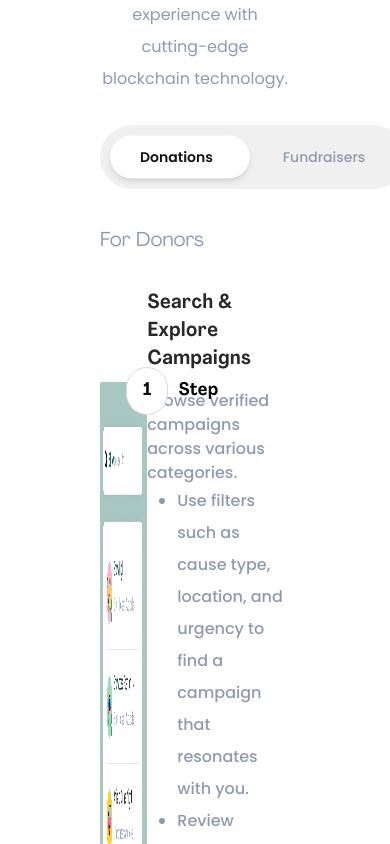
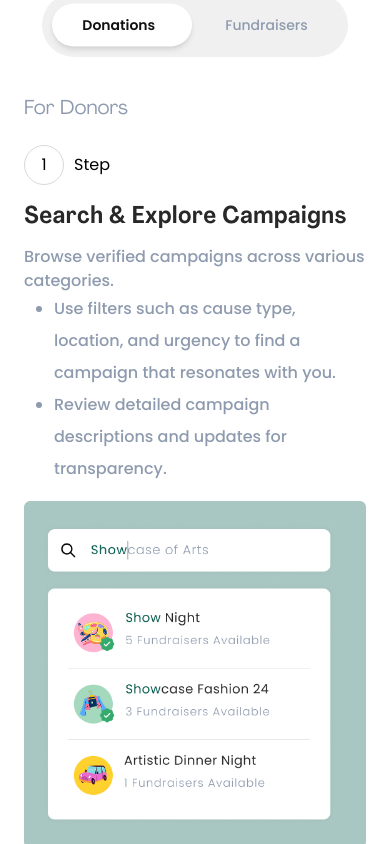
Before and after one commit to Token-Giver/token-giver-website, a Next.js app: page /learn in a window 390 px wide. Shown: the part 1460-2304 px from the top of the page. Built offline with nearby package versions, Linux system fonts and the light colour scheme.

Commit message:
feat: improve EasySteps component responsiveness and styling

```diff
--- a/app/components/easy-steps.tsx
+++ b/app/components/easy-steps.tsx
@@ -1,25 +1,25 @@
-"use client";
-import React, { useState } from "react";
-import { donorSteps, fundraiserSteps } from "../utils/data";
-import StepBlock from "./ui/step-block";
+'use client';
+import React, { useState } from 'react';
+import { donorSteps, fundraiserSteps } from '../utils/data';
+import StepBlock from './ui/step-block';
 
 function EasySteps() {
-  const [currentTab, setCurrentTab] = useState<"donations" | "fundraisers">(
-    "donations"
+  const [currentTab, setCurrentTab] = useState<'donations' | 'fundraisers'>(
+    'donations'
   );
   const toggleTab = () => {
     setCurrentTab((prev) =>
-      prev === "donations" ? "fundraisers" : "donations"
+      prev === 'donations' ? 'fundraisers' : 'donations'
     );
   };
   return (
-    <div className="py-[90px] px-[100px]">
-      <div className="max-w-[925px] mx-auto">
-        <h3 className="font-AgrandirBold text-3xl text-raisin-black mb-4 text-center">
-          Easy <span className="font-AgrandirRegular">Steps</span> You Can't
+    <div className='py-[90px] px-[24px] sm:px-[40px] lg:px-[100px]'>
+      <div className='max-w-[925px] mx-auto'>
+        <h3 className='font-AgrandirBold text-3xl text-raisin-black mb-4 text-center'>
+          Easy <span className='font-AgrandirRegular'>Steps</span> You Can't
           Miss
         </h3>
-        <p className="text-base leading-8 text-ash mb-[30px] text-center">
+        <p className='text-base leading-8 text-ash mb-[30px] text-center'>
           TokenGiver makes fundraising and donating a seamless experience with
           cutting-edge blockchain technology.
         </p>
@@ -27,42 +27,42 @@ function EasySteps() {
 
       <div
         onClick={toggleTab}
-        className="relative flex w-fit gap-x-[10px] text-lg leading-6 cursor-pointer items-center rounded-full bg-[#F0F0F0] p-[10px] transition-colors duration-300 mx-auto"
+        className='relative flex w-fit gap-x-[10px] text-lg leading-6 cursor-pointer items-center rounded-full bg-[#F0F0F0] p-[10px] transition-colors duration-300 mx-auto'
       >
         <div
           className={`absolute left-0 top-1/2 h-[43px] w-[140px] -translate-y-1/2 bg-white rounded-full shadow-md transition-transform duration-300 ${
-            currentTab === "donations"
-              ? "translate-x-[10px]"
-              : "translate-x-[155px]"
+            currentTab === 'donations'
+              ? 'translate-x-[10px]'
+              : 'translate-x-[155px]'
           }`}
         />
         <span
           className={`relative z-10 py-2 px-[30px] text-sm font-medium transition-colors duration-300 rounded-full ${
-            currentTab === "donations"
-              ? "text-[#121212] font-semibold"
-              : "text-[#8E9BAE] font-medium"
+            currentTab === 'donations'
+              ? 'text-[#121212] font-semibold'
+              : 'text-[#8E9BAE] font-medium'
           }`}
         >
           Donations
         </span>
         <span
           className={`relative z-10 py-3 px-[30px] text-sm font-medium transition-colors duration-300 text-center ${
-            currentTab === "fundraisers"
-              ? "text-[#121212] font-semibold"
-              : "text-[#8E9BAE] font-medium"
+            currentTab === 'fundraisers'
+              ? 'text-[#121212] font-semibold'
+              : 'text-[#8E9BAE] font-medium'
           }`}
         >
           Fundraisers
         </span>
       </div>
 
-      <div className="mt-[38px]">
-        <h2 className="font-AgrandirRegular text-xl text-ash mb-[14px]">
-          {currentTab === "donations" ? "For Donors" : "For Fundraisers"}
+      <div className='mt-[38px]'>
+        <h2 className='font-AgrandirRegular text-xl text-ash mb-[14px]'>
+          {currentTab === 'donations' ? 'For Donors' : 'For Fundraisers'}
         </h2>
 
-        <div className="flex flex-col gap-y-[50px]">
-          {currentTab === "donations"
+        <div className='flex flex-col gap-y-8 sm:gap-y-12'>
+          {currentTab === 'donations'
             ? donorSteps.map((step) => <StepBlock step={step} key={step.id} />)
             : fundraiserSteps.map((step) => (
                 <StepBlock step={step} key={step.id} />
--- a/app/components/ui/step-block.tsx
+++ b/app/components/ui/step-block.tsx
@@ -1,34 +1,49 @@
-import { Step } from "@/app/utils/types";
-import React from "react";
+import { Step } from '@/app/utils/types';
+import React from 'react';
 
 function StepBlock({ step }: { step: Step }) {
   return (
     <div
       className={`flex ${
-        step.id % 2 ? "flex-row-reverse" : "flex-row"
-      } items-center justify-between pt-5`}
+        step.id % 2 ? 'md:flex-row-reverse' : 'md:flex-row'
+      } md:items-center justify-center md:justify-between pt-2 md:pt-5 gap-4 md:gap-10 flex-col`}
     >
-      <div className="relative font-AgrandirBold text-black text-lg leading-8">
-        <img src={step.illus} className="w-[547px] h-[555px]" alt="" />
+      {/* Step Number on the image for small screen */}
+      <div className={` md:hidden flex gap-x-[10px]  items-center`}>
+        <div className='h-10 w-10 flex items-center justify-center bg-white border-[.4px] border-[#D9D9D9] rounded-full text-center'>
+          {step.id + 1}
+        </div>
+        <div>Step</div>
+      </div>
+
+      <div className='relative max-md:order-3 font-AgrandirBold text-black text-lg leading-8 flex-1 flex justify-center items-center  max-w-[547px] max-h-[555px]'>
+        <img
+          src={step.illus}
+          className='w-full h-full object-cover'
+          alt={step.subtext + ' illustration'}
+        />
+
+        {/* Step Number on the image for large screen */}
         <div
-          className={`flex gap-x-[10px] absolute -top-[15px] items-center ${
+          className={`hidden min-[850px]:flex gap-x-[10px] absolute -top-[15px] items-center ${
             step.id % 2
-              ? "-left-[71px] flex-row-reverse"
-              : "-right-[71px] flex-row"
+              ? '-left-[71px] flex-row-reverse'
+              : '-right-[71px] flex-row'
           }`}
         >
-          <div className="py-[7px] px-4 bg-white border-[.4px] border-[#D9D9D9] rounded-full text-center">
+          <div className='h-10 w-10 flex items-center justify-center bg-white border-[.4px] border-[#D9D9D9] rounded-full text-center'>
             {step.id + 1}
           </div>
           <div>Step</div>
         </div>
       </div>
-      <div className="text-ash font-medium max-w-[600px]">
-        <h2 className="text-xl font-AgrandirBold mb-4 text-raisin-black">
+
+      <div className='text-ash font-medium max-w-[600px] flex-1 max-md:order-2'>
+        <h2 className='text-2xl font-AgrandirBold mb-3 text-raisin-black'>
           {step.title}
         </h2>
         <p>{step.subtext}</p>
-        <ul className="list-disc ml-[30px] text-base leading-8">
+        <ul className='list-disc ml-[30px] text-base leading-8'>
           {step.points.map((point, i) => (
             <li key={i}>{point}</li>
           ))}
```
